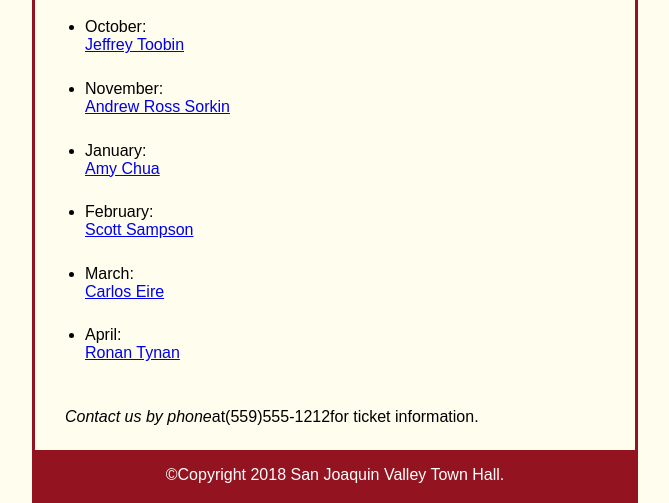
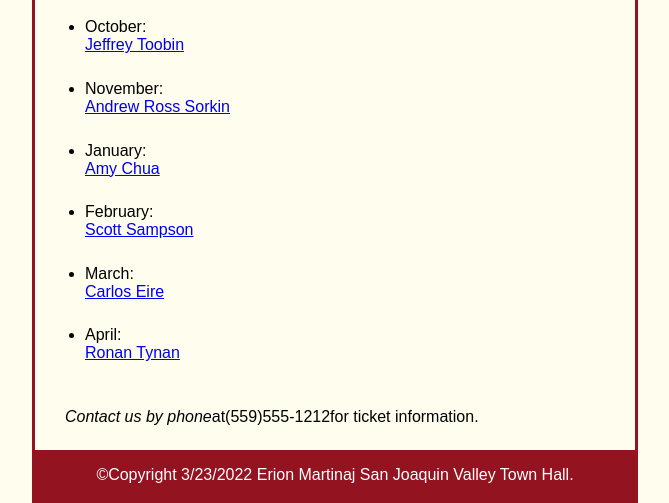
Before and after one commit to ErionMart/A11, a plain HTML site: page index.html in a window 1280 px wide. Shown: the part 441-944 px from the top of the page, without its empty margins (305-974 px from the left). Drawn offline with Linux system fonts and the light colour scheme; files that its build step writes are made by us from their sources.

Commit message:
Update index.html

```diff
--- a/index.html
+++ b/index.html
@@ -69,7 +69,7 @@
 
 <footer>
 
-<p id="foot">&copy;Copyright 2018 San Joaquin Valley Town Hall.</p>
+<p id="foot">&copy;Copyright 3/23/2022 Erion Martinaj San Joaquin Valley Town Hall.</p>
 
 </footer>
 
```
